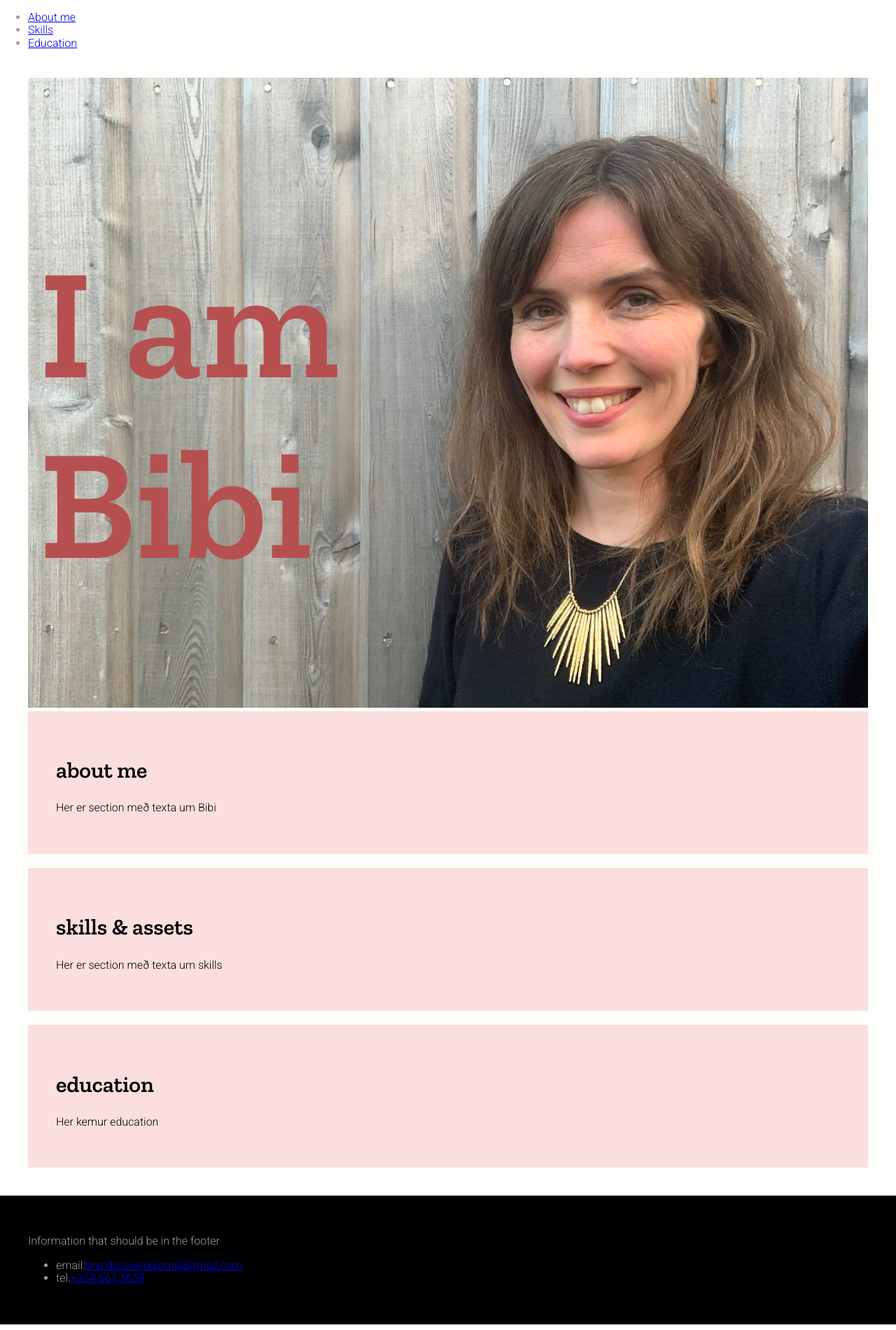
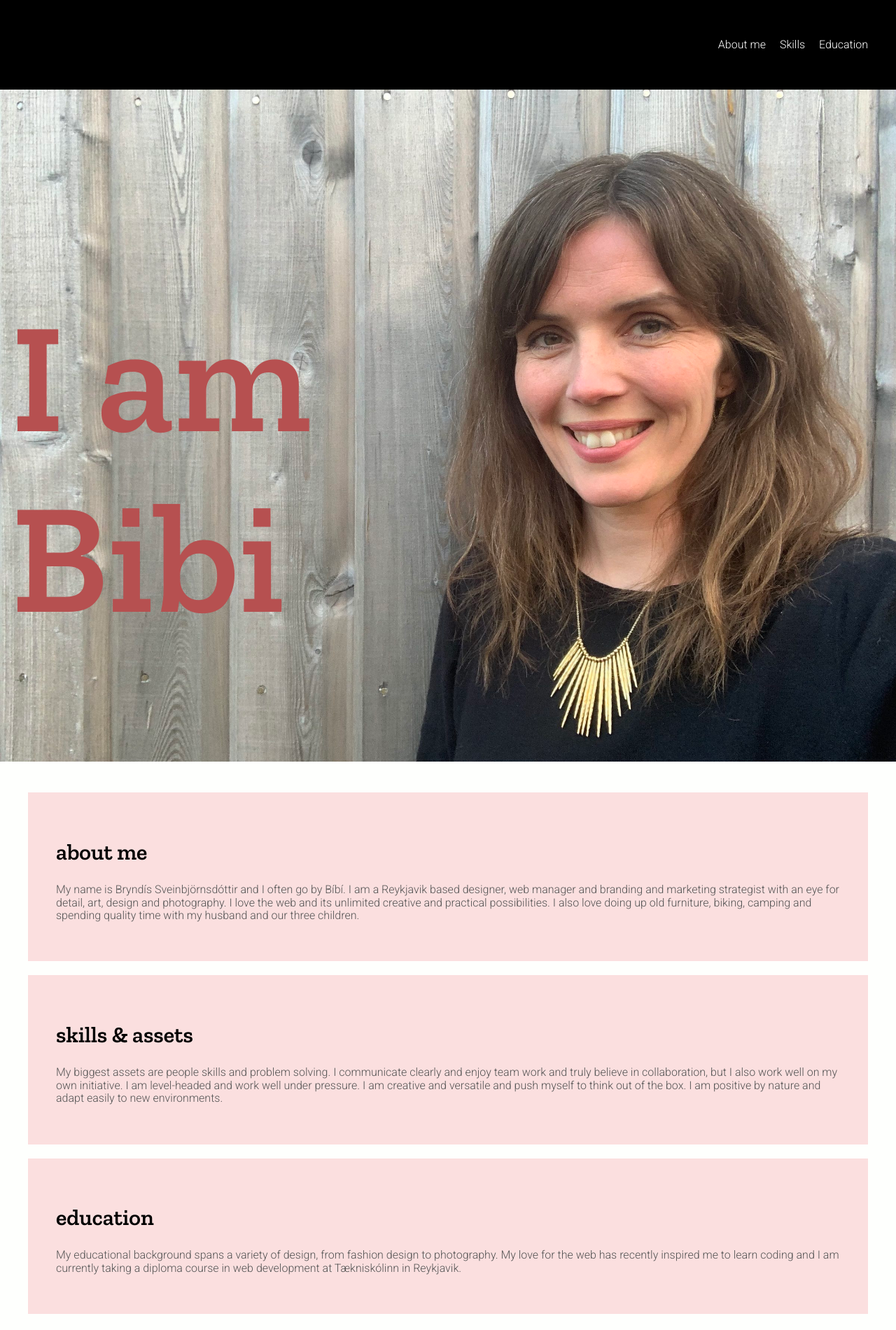
Before and after one commit to Bryndis-vefari/about-me-page, a plain HTML site: page index.html in a window 1280 px wide. Shown: the top 1900 px of the page at 70% size. Drawn offline with nearby package versions, Linux system fonts and the light colour scheme.

Commit message:
layout of navigation and body text added

```diff
--- a/index.html
+++ b/index.html
@@ -30,27 +30,32 @@
             <h1>I am <br> Bibi</h1>
           </div>
         </section>
-
+        <div class="wrapper">
+          <!-- About me section -->
+          <!-- In the 3 sections below I demonstrate use of BEM notation -->
           <section class="section about">
-          <h2>about me</h2>
-          <p>Her er section með texta um Bibi</p>
+            <h2 class="about__title">about me</h2>
+            <p class="about__body">My name is Bryndís Sveinbjörnsdóttir and I often go by Bíbí. I am a Reykjavik based designer,  web manager and branding and marketing strategist with an eye for detail, art, design and photography. I love the web and its unlimited creative and practical possibilities. I also love doing up old furniture, biking, camping and spending quality time with my husband and our three children. </p>
           </section>
 
+          <!-- Skills & assets section-->
           <section class="section skills">
-          <h2>skills & assets</h2>
-          <p>Her er section með texta um skills</p>
+            <h2 class="skills__title">skills & assets</h2>
+            <p class="skills__body">My biggest assets are people skills and problem solving.  I communicate clearly and enjoy team work and truly believe in collaboration, but I also work well on my own initiative. I am level-headed and work well under pressure. I am creative and versatile and push myself to think out of the box. I am positive by nature and adapt easily to new environments.</p>
           </section>
 
+          <!-- Education section-->
           <section class="section education">
-          <h2>education</h2>
-          <p>Her kemur education</p>
+            <h2 class="educatiotin__title">education</h2>
+            <p class="education__body">My educational background spans a variety of design, from fashion design to photography. My love for the web has recently inspired me to learn coding and I am currently taking a diploma course in web development at Tækniskólinn in Reykjavik.</p>
           </section>
+        </div>
       </main>
+
       <!-- End of Main-->
 
       <!-- Start of Footer-->
-      <footer class="footer">
-        <p>Information that should be in the footer</p>
+      <footer>
         <ul>
           <li>email:<a href="mailto:bryndis.sveinbjorns@gmail.com">bryndis.sveinbjorns@gmail.com</a></li>
           <li>tel.<a href="tel+3546615659">+354 661 5659</a></li>
--- a/style.css
+++ b/style.css
@@ -10,7 +10,7 @@ body {
 	font-weight: 300;
 
 }
-/* Header styles */
+/* Heading styles */
 h1, h2, h3, h4{
 	font-family: 'Zilla Slab', serif;
 }
@@ -20,33 +20,112 @@ h1{
 h2{
 	font-size: 2rem;
 }
+
+/* Header styles */
+
+header {
+	display: flex;
+	flex-wrap: nowrap;
+	justify-content: flex-end;
+	align-items: center;
+	height: 8rem;
+	padding-right: 2rem;
+	background-color: black;
+}
+
+
+header nav ul {
+	padding: 0;
+}
+header nav ul li {
+	display: inline-block;
+	margin: 5px;
+}
+
+header nav ul li a {
+	padding: 5px 3px;
+	color: white;
+	text-decoration: none;
+}
+
+header nav ul li a:hover {
+	color: #b65050;
+}
+
 /* Section styles */
 
-.hero{
+.hero {
 	position: relative;
 }
-.hero_heading{
+.hero_heading {
 	position: absolute;
 	bottom: 1rem;
 	left: 1rem;
 	color: #b65050;
 }
-.section{
+.section {
 	background-color:#fbdfdf;
 	color: black;
 	margin-bottom: 20px;
 	padding: 40px;
 }
-.footer{
-	background-color: black;
-	padding: 40px;
+.about__title {
+	color: black;
+}
+.about__body {
+	color: #545454;
 }
 
-.site-wrapper{
+.skills__title {
+	color: black;
+}
+.skills__body {
+	color: #545454;
+}
+
+.education__title {
+	color: black;
+}
+.education__body {
+	color: #545454;
+}
+
+/* Footer styles */
+footer {
+	display: flex;
+	flex-wrap: nowrap;
+	justify-content: flex-start;
+	align-items: center;
+	height: 8rem;
+	padding: 2rem;
+	background-color: black;
+}
+
+footer ul {
+	padding: 0;
+}
+footer ul li {
+	display: inline-block;
+	margin: 5px;
+}
+
+footer ul li a {
+	padding: 5px 3px;
+	color: white;
+	text-decoration: none;
+}
+
+footer ul li a:hover {
+	color: #b65050;
+}
+
+/* Section styles */
+
+.wrapper {
 	margin: 40px
 }
 /* Image styles */
 
-.portrait{
-	width: 1200px;
+.portrait {
+	width: 100%;
 }
```
Also changed, not shown: images/half-face.jpg (deleted). Lines whose indentation alone changed are shown as unchanged.
